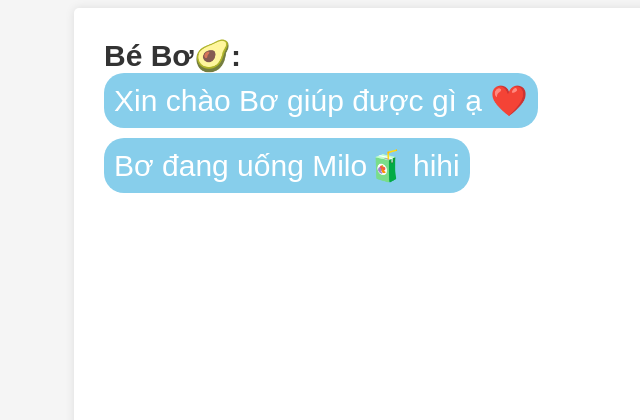
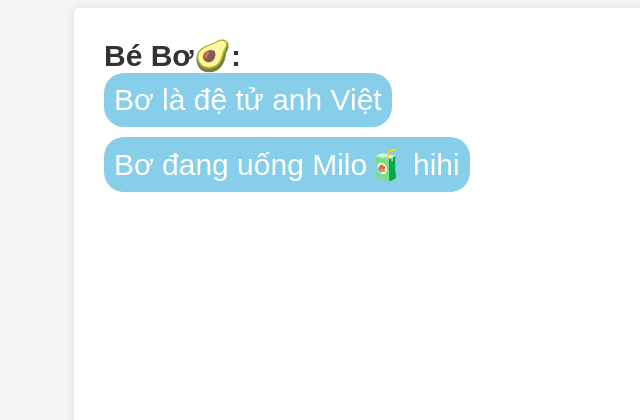
Before and after one commit to vietdoo/vietdoo.engineer-webserver, a Flask app: page / in a window 1280 px wide. Shown: the top 420 px of the page, without its empty margins (146-786 px from the left). Run offline with Flask 2, Linux system fonts and the light colour scheme.

Commit message:
update des

```diff
--- a/app/templates/chatbot/index.html
+++ b/app/templates/chatbot/index.html
@@ -169,7 +169,8 @@ input[type="submit"]:hover {
       let responseElement = document.createElement('div');
       responseElement.classList.add('message');
       responseElement.classList.add('bot');
-      responseElement.innerHTML = '<span class="name">Bé Bơ🥑:</span><div class="bubble">' + 'Xin chào Bơ giúp được gì ạ ❤️' + '</div>';
+      responseElement.innerHTML = '<span class="name">Bé Bơ🥑:</span><div class="bubble">' + 'Bơ là đệ tử anh Việt' + '</div>';
+
 
       chatBox.appendChild(responseElement);
 
@@ -179,6 +180,8 @@ input[type="submit"]:hover {
       responseElement.innerHTML = '</span><div class="bubble">' + 'Bơ đang uống ' + item + ' hihi </div>';
 
       chatBox.appendChild(responseElement);
+
+
 
 
       async function getAnswer(message) {
@@ -197,7 +200,7 @@ input[type="submit"]:hover {
         const response = await fetch('/chatbot/', settings)
         if (!response.ok) {
 
-          return 'Bơ đang bận uống sữa, bạn quay lại sau nhé 😘'
+          return 'Bơ đang bận uống '+ item +', bạn quay lại sau nhé 😘'
         } else
           return response.text();
       }
```
